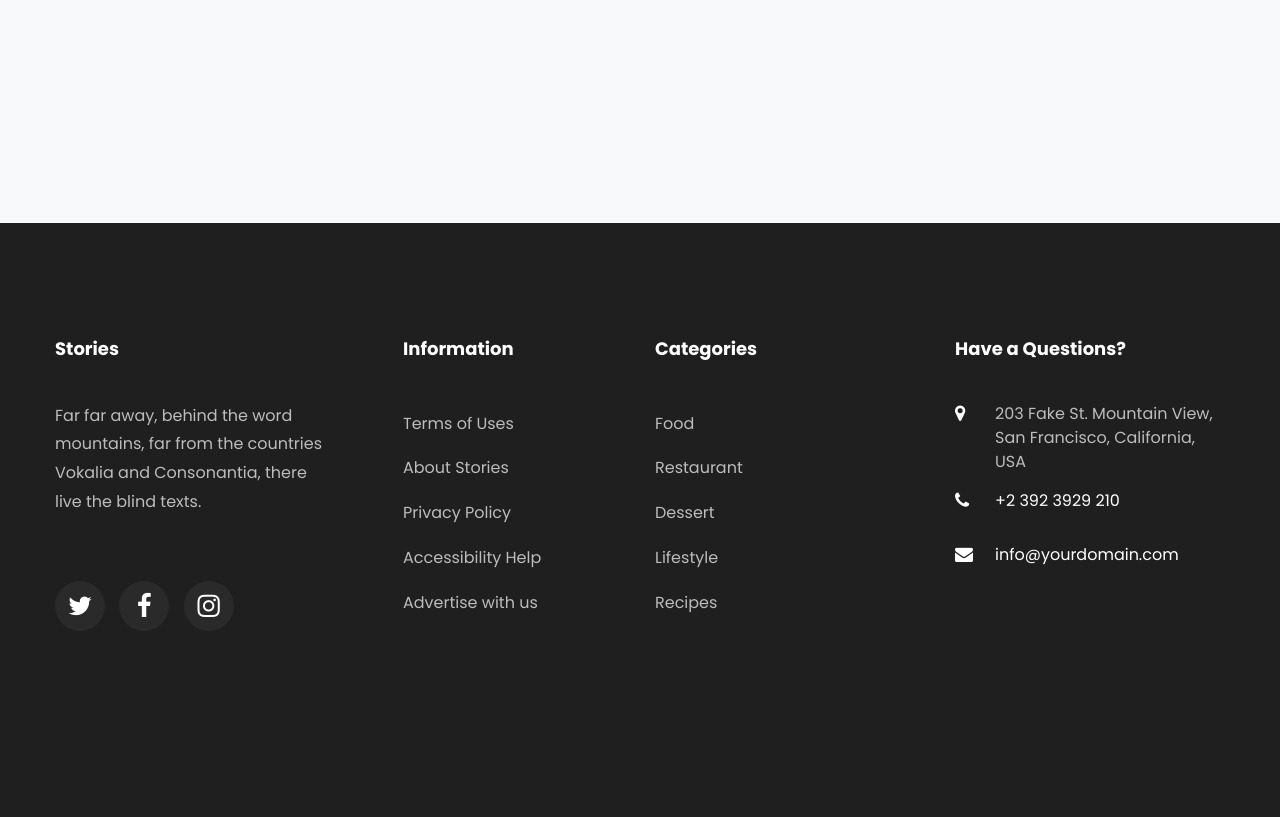
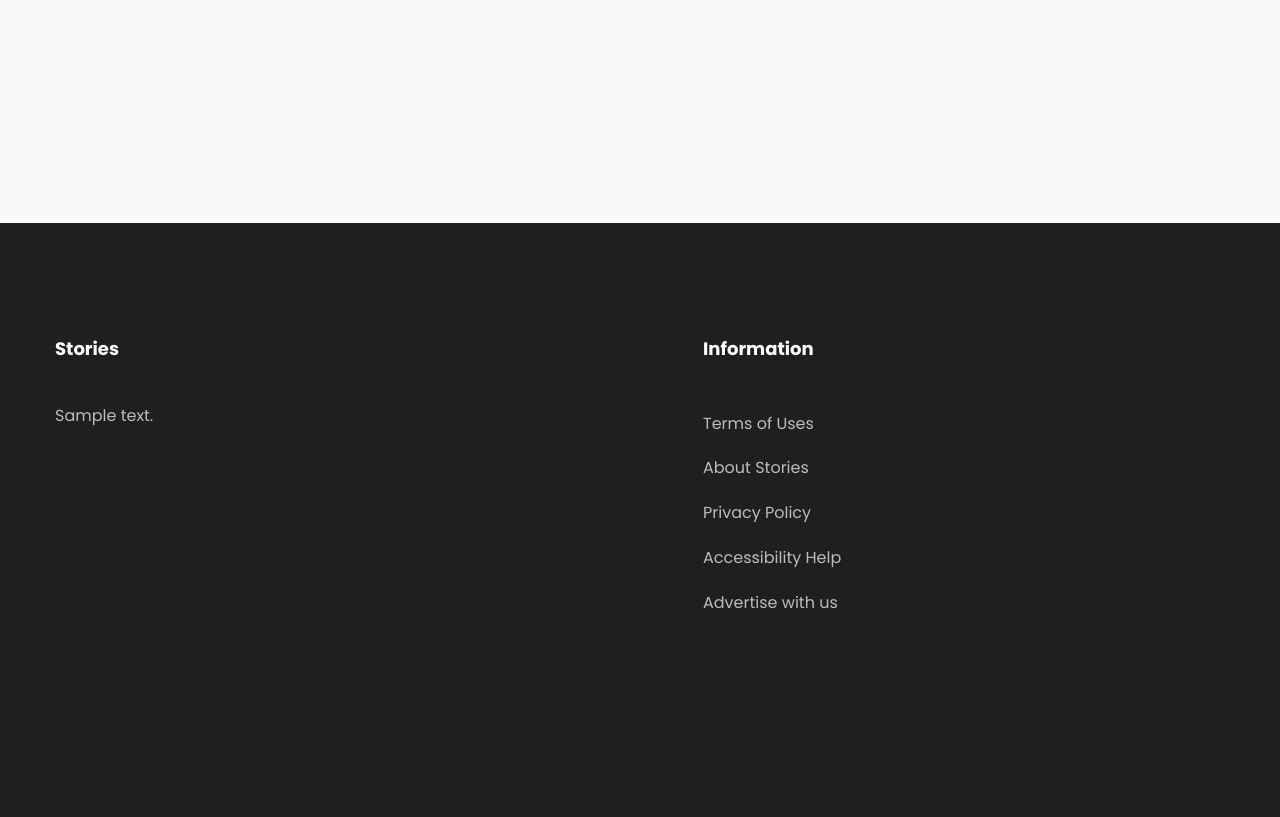
Before and after one commit to MSDipper/cook_food_blog, a Django app: page /about/ in a window 1280 px wide. Shown: the part 1651-2468 px from the top of the page. After the commit the page ends 2260 px from the top, so only its background shows below. Run offline with Django 4.2, Linux system fonts and the light colour scheme; tables that the repository leaves empty hold one stand-in row (values such as "Sample post"); grey boxes marked "Sample" are stand-in pictures; parts of the project's set-up code (start-up, migrations or seed data) failed here and were passed over; some libraries are stand-ins or nearby versions; some web fonts are replaced.

Commit message:
customized home template and added food output for selected category customized footer

```diff
--- a/food/urls.py
+++ b/food/urls.py
@@ -1,10 +1,11 @@
 from urllib.parse import urlparse
 from django.urls import path
 
-from food.views import FoodListView, FoodDetailView, Search
+from food.views import FoodListView, FoodDetailView, Search, GetCategoryListView
 
 urlpatterns = [
     path('search/', Search.as_view(), name='search'),
+    path('category/<slug:slug>/', GetCategoryListView.as_view(), name='get_category'),
     path('<slug:slug>/', FoodDetailView.as_view(), name='food_single'),
     path('', FoodListView.as_view(), name='food_list')
 ]
--- a/food/views.py
+++ b/food/views.py
@@ -31,3 +31,8 @@ class Search(ListView):
         context = super().get_context_data(*args, **kwargs)
         context['q'] = self.request.GET.get('q')
         return context
+
+class GetCategoryListView(ListView):
+    paginate_by = 6
+    def get_queryset(self):
+        return Food.objects.filter(category__slug=self.kwargs.get('slug')).select_related('category')
--- a/templates/food/food_detail.html
+++ b/templates/food/food_detail.html
@@ -217,14 +217,12 @@
         <div class="container">
           <div class="row d-flex justify-content-center">
             <div class="col-md-8 text-wrap text-center heading-section ftco-animate">
-              <h2 class="mb-4"><span>Subcribe to our Newsletter</span></h2>
-              <p>A small river named Duden flows by their place and supplies it with the necessary regelialia. It is a paradisematic country, in which roasted parts of sentences fly into your mouth.</p>
+
               <div class="row d-flex justify-content-center mt-4 mb-4">
                 <div class="col-md-8">
                   <form action="#" class="subscribe-form">
                     <div class="form-group d-flex">
-                      <input type="text" class="form-control" placeholder="Enter email address">
-                      <input type="submit" value="Subscribe" class="submit px-3">
+
                     </div>
                   </form>
                 </div>
--- a/templates/food/include/tags/category_tag.html
+++ b/templates/food/include/tags/category_tag.html
@@ -2,7 +2,7 @@
   <ul class="categories">
     <h3 class="heading mb-4">Categories</h3>
     {% for category in categories %}
-      <li><a href="#">{{ category.name }} <span>{{ category.category_count  }}</span></a></li>
+      <li><a href="{% url 'get_category' category.slug %}">{{ category.name }} <span>{{ category.category_count  }}</span></a></li>
   {% endfor %}
   </ul>
 </div>
--- a/templates/include/footer.html
+++ b/templates/include/footer.html
@@ -1,15 +1,14 @@
+{% load home_tag %}
 <footer class="ftco-footer ftco-footer-2 ftco-section">
     <div class="container">
       <div class="row mb-5">
         <div class="col-md">
           <div class="ftco-footer-widget mb-4">
             <h2 class="ftco-heading-2">Stories</h2>
-            <p>Far far away, behind the word mountains, far from the countries Vokalia and Consonantia, there live the blind texts.</p>
-            <ul class="ftco-footer-social list-unstyled float-md-left float-lft mt-5">
-              <li class="ftco-animate"><a href="#"><span class="icon-twitter"></span></a></li>
-              <li class="ftco-animate"><a href="#"><span class="icon-facebook"></span></a></li>
-              <li class="ftco-animate"><a href="#"><span class="icon-instagram"></span></a></li>
-            </ul>
+            {% get_about_post as about_post %}
+            {% for about in about_post %}
+              <p>{{ about.mini_content|truncatewords:'50'|safe }}</p>
+            {% endfor %}
           </div>
         </div>
         <div class="col-md">
@@ -24,36 +23,6 @@
             </ul>
           </div>
         </div>
-        <div class="col-md">
-           <div class="ftco-footer-widget mb-4">
-            <h2 class="ftco-heading-2">Categories</h2>
-            <ul class="list-unstyled">
-              <li><a href="#" class="py-2 d-block">Food</a></li>
-              <li><a href="#" class="py-2 d-block">Restaurant</a></li>
-              <li><a href="#" class="py-2 d-block">Dessert</a></li>
-              <li><a href="#" class="py-2 d-block">Lifestyle</a></li>
-              <li><a href="#" class="py-2 d-block">Recipes</a></li>
-            </ul>
-          </div>
-        </div>
-        <div class="col-md">
-          <div class="ftco-footer-widget mb-4">
-              <h2 class="ftco-heading-2">Have a Questions?</h2>
-              <div class="block-23 mb-3">
-                <ul>
-                  <li><span class="icon icon-map-marker"></span><span class="text">203 Fake St. Mountain View, San Francisco, California, USA</span></li>
-                  <li><a href="#"><span class="icon icon-phone"></span><span class="text">+2 392 3929 210</span></a></li>
-                  <li><a href="#"><span class="icon icon-envelope"></span><span class="text">info@yourdomain.com</span></a></li>
-                </ul>
-              </div>
-          </div>
-        </div>
-      </div>
-      <div class="row">
-        <div class="col-md-12 text-center">
-
-
-        </div>
       </div>
     </div>
   </footer>
```
Also changed, not shown: templates/home/home.html (+18 -36 lines).
